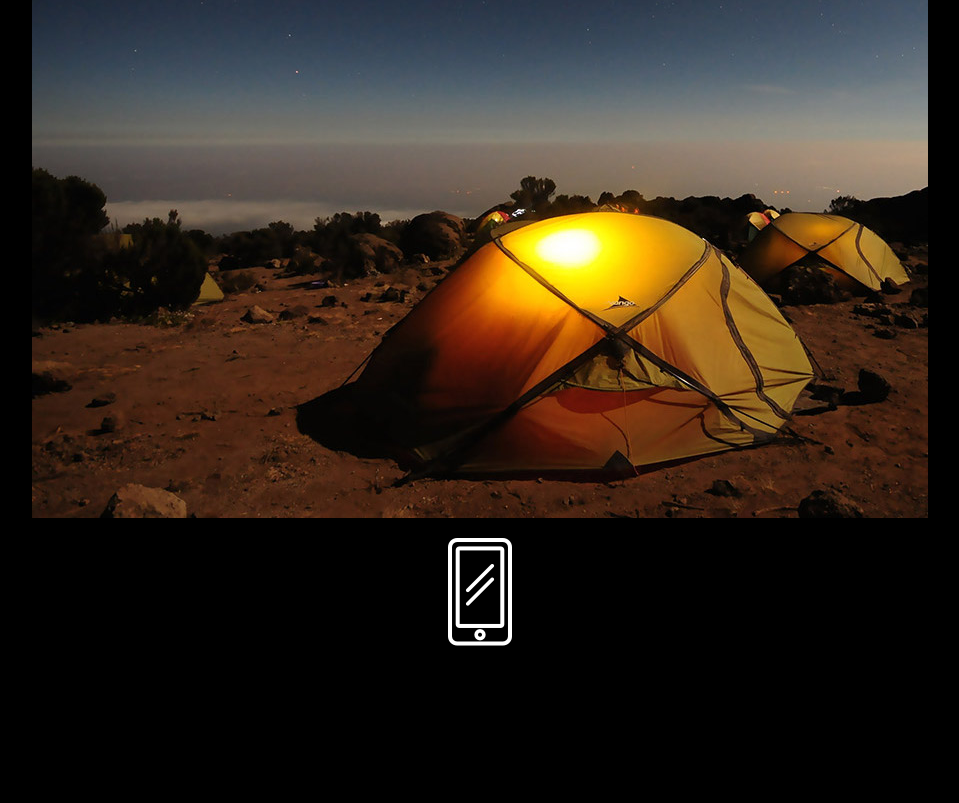
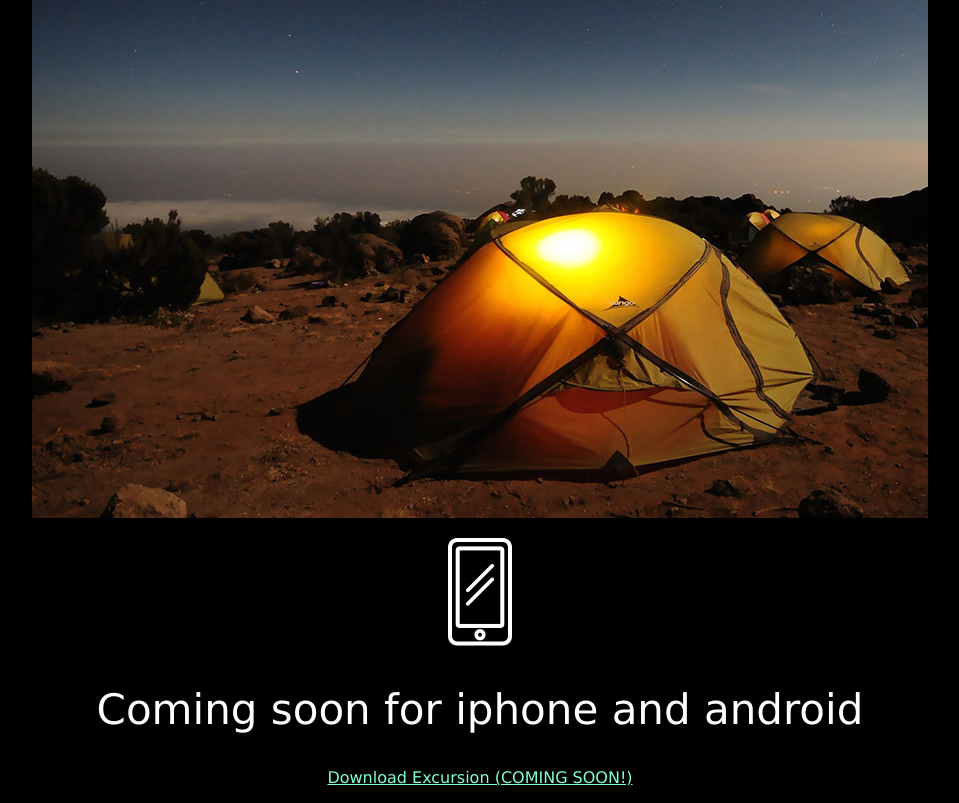
Before and after one commit to Tababy/excursion, a plain HTML site: page index.html in a window 1280 px wide. Shown: the part 494-1297 px from the top of the page, without its empty margins (160-1119 px from the left). Before the commit the page ends 1160 px from the top, so only its background shows below. Drawn offline with Linux system fonts and the light colour scheme.

Commit message:
Add las headers and link

```diff
--- a/index.html
+++ b/index.html
@@ -18,6 +18,8 @@
     <p><img src="resources/images/camp.jpeg"></p>
     <p><img src="resources/images/phone.png"></p>
 
+    <H2 class="header--secondary">Coming soon for iphone and android</H2>
+    <p><a class="link--cta" href="#">Download Excursion (COMING SOON!)</a></p>
 
 </body>
 
```
